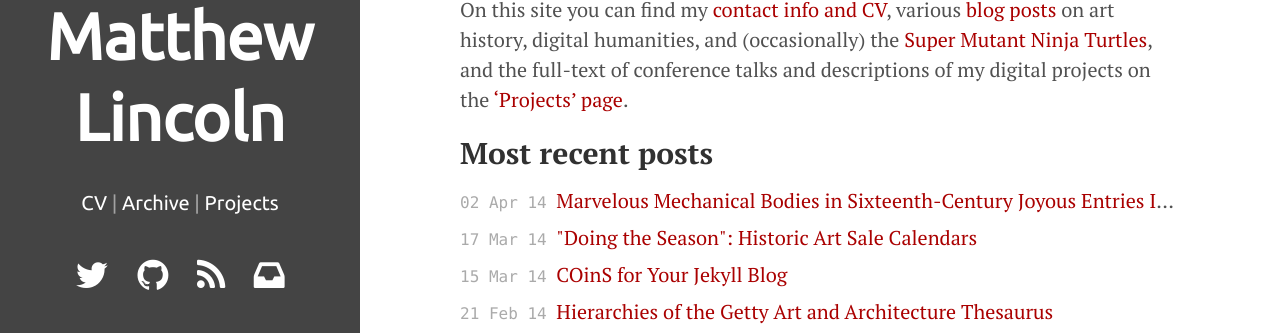
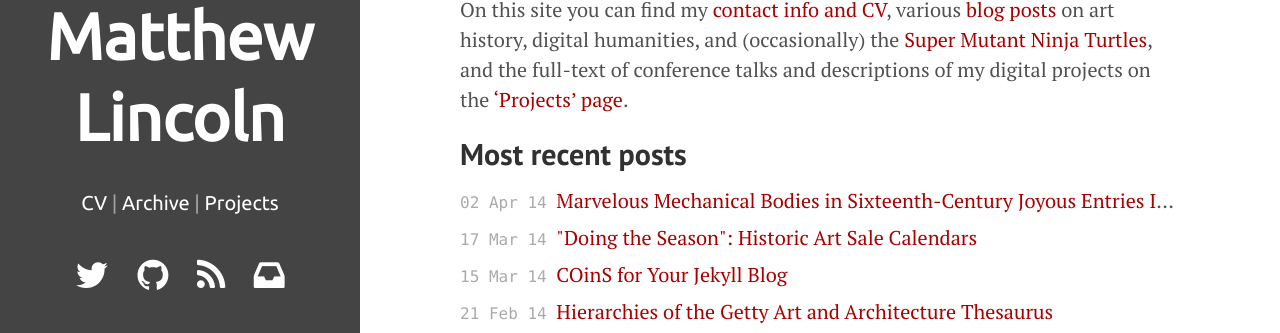
Before and after one commit to mdlincoln/mdlincoln.github.io, a Jekyll site: the page built from index.md, in a window 1280 px wide. Shown: the part 375-708 px from the top of the page. Built offline with Jekyll 4.4.1, drawn with Linux system fonts in a browser that asks for light colours; nearby versions of some CDN libraries.

Commit message:
Use PT Sans for headers, Ubuntu for site title

```diff
--- a/_includes/html_head.html
+++ b/_includes/html_head.html
@@ -20,7 +20,7 @@
 <link rel="stylesheet" href="/assets/css/syntax.css">
 <link rel="stylesheet" href="/assets/css/hyde.css">
 <link href="//netdna.bootstrapcdn.com/font-awesome/4.0.3/css/font-awesome.css" rel="stylesheet">
-<link href='http://fonts.googleapis.com/css?family=Ubuntu|PT+Serif:400,700,400italic' rel='stylesheet' type='text/css'>
+<link href='http://fonts.googleapis.com/css?family=Ubuntu|PT+Sans:400,700|PT+Serif:400,700,400italic' rel='stylesheet' type='text/css'>
 
 {% if site.enable_analytics %}
 <!-- Google Analytics -->
--- a/assets/css/hyde.css
+++ b/assets/css/hyde.css
@@ -78,6 +78,7 @@
 
 /* About section */
 .sidebar-about h1 {
+  font-family: "Ubuntu";
   text-align: center;
   color: #fff;
   margin-top: 0;
--- a/assets/css/poole.css
+++ b/assets/css/poole.css
@@ -81,7 +81,7 @@
 /* Headings */
 h1, h2, h3, h4, h5, h6 {
   margin-bottom: .5rem;
-  font-weight: bold;
+  font-family: "PT Sans", Helvetica, Arial, sans-serif;
   line-height: 1.25;
   color: #313131;
   text-rendering: optimizeLegibility;
```
